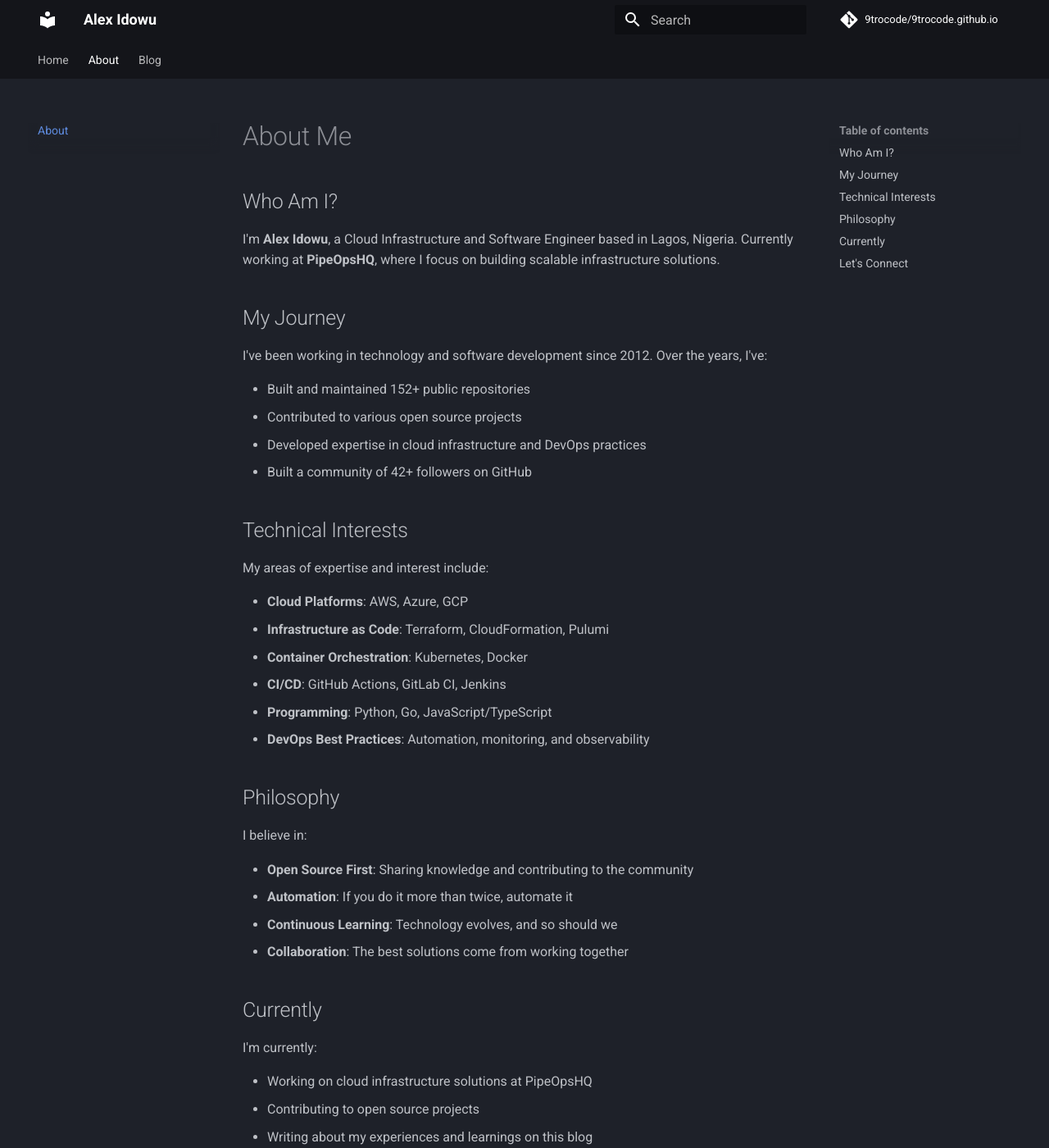
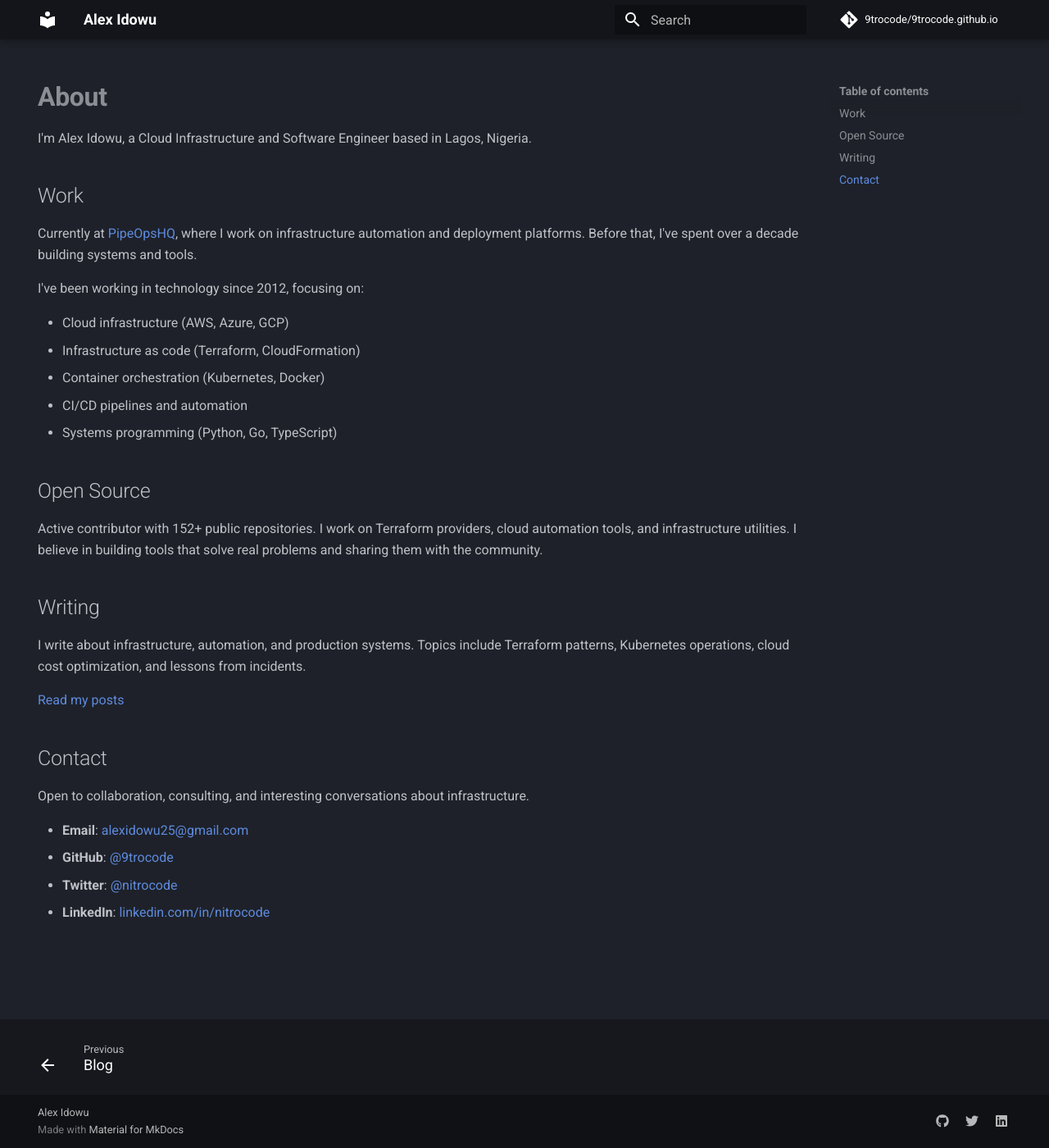
Before and after one commit to 9trocode/9trocode.github.io, an MkDocs documentation site: the page built from docs/about.md, in a window 1280 px wide and 1400 px high. Shown: the whole window at 82% size. Built offline with MkDocs 1.6.1 and Material for MkDocs 9.7.7, drawn with Linux system fonts in a browser that asks for light colours; comment, search, counter and statistics services are not loaded; some of the changed text lies outside the part shown.

Commit message:
Redesign as personal site instead of documentation

```diff
--- a/docs/about.md
+++ b/docs/about.md
@@ -1,52 +1,39 @@
-# About Me
+---
+hide:
+  - navigation
+---
 
-## Who Am I?
+# About
 
-I'm **Alex Idowu**, a Cloud Infrastructure and Software Engineer based in Lagos, Nigeria. Currently working at **PipeOpsHQ**, where I focus on building scalable infrastructure solutions.
+I'm Alex Idowu, a Cloud Infrastructure and Software Engineer based in Lagos, Nigeria.
 
-## My Journey
+## Work
 
-I've been working in technology and software development since 2012. Over the years, I've:
+Currently at [PipeOpsHQ](https://github.com/PipeOpsHQ), where I work on infrastructure automation and deployment platforms. Before that, I've spent over a decade building systems and tools.
 
-- Built and maintained 152+ public repositories
-- Contributed to various open source projects
-- Developed expertise in cloud infrastructure and DevOps practices
-- Built a community of 42+ followers on GitHub
+I've been working in technology since 2012, focusing on:
 
-## Technical Interests
+- Cloud infrastructure (AWS, Azure, GCP)
+- Infrastructure as code (Terraform, CloudFormation)
+- Container orchestration (Kubernetes, Docker)
+- CI/CD pipelines and automation
+- Systems programming (Python, Go, TypeScript)
 
-My areas of expertise and interest include:
+## Open Source
 
-- **Cloud Platforms**: AWS, Azure, GCP
-- **Infrastructure as Code**: Terraform, CloudFormation, Pulumi
-- **Container Orchestration**: Kubernetes, Docker
-- **CI/CD**: GitHub Actions, GitLab CI, Jenkins
-- **Programming**: Python, Go, JavaScript/TypeScript
-- **DevOps Best Practices**: Automation, monitoring, and observability
+Active contributor with 152+ public repositories. I work on Terraform providers, cloud automation tools, and infrastructure utilities. I believe in building tools that solve real problems and sharing them with the community.
 
-## Philosophy
+## Writing
 
-I believe in:
+I write about infrastructure, automation, and production systems. Topics include Terraform patterns, Kubernetes operations, cloud cost optimization, and lessons from incidents.
 
-- **Open Source First**: Sharing knowledge and contributing to the community
-- **Automation**: If you do it more than twice, automate it
-- **Continuous Learning**: Technology evolves, and so should we
-- **Collaboration**: The best solutions come from working together
+[Read my posts](/blog/)
 
-## Currently
+## Contact
 
-I'm currently:
+Open to collaboration, consulting, and interesting conversations about infrastructure.
 
-- Working on cloud infrastructure solutions at PipeOpsHQ
-- Contributing to open source projects
-- Writing about my experiences and learnings on this blog
-- **Open to opportunities**: Marked as hireable on GitHub!
-
-## Let's Connect
-
-I'm always open to connecting with fellow engineers, discussing technology, or collaborating on projects.
-
-- GitHub: [@9trocode](https://github.com/9trocode)
-- Twitter: [@nitrocode](https://twitter.com/nitrocode)
-- LinkedIn: [linkedin.com/in/nitrocode](https://www.linkedin.com/in/nitrocode/)
-- Email: alexidowu25@gmail.com
+- **Email**: [alexidowu25@gmail.com](mailto:alexidowu25@gmail.com)
+- **GitHub**: [@9trocode](https://github.com/9trocode)
+- **Twitter**: [@nitrocode](https://twitter.com/nitrocode)
+- **LinkedIn**: [linkedin.com/in/nitrocode](https://www.linkedin.com/in/nitrocode/)
--- /dev/null
+++ b/docs/stylesheets/extra.css
@@ -0,0 +1,47 @@
+/* Personal site styling */
+.md-header__title {
+  font-weight: 400;
+}
+
+/* Cleaner homepage */
+.md-typeset h1 {
+  font-weight: 600;
+  margin-bottom: 0.5em;
+}
+
+.md-typeset hr {
+  margin: 3em 0;
+  border-bottom: 1px solid rgba(255, 255, 255, 0.1);
+}
+
+/* Better button styling */
+.md-button {
+  border-radius: 4px;
+  font-weight: 500;
+  text-transform: none;
+}
+
+.md-button--primary {
+  background-color: #ff5722;
+  border-color: #ff5722;
+}
+
+.md-button--primary:hover {
+  background-color: #f4511e;
+  border-color: #f4511e;
+}
+
+/* Cleaner footer */
+.md-footer-meta {
+  background-color: rgba(0, 0, 0, 0.3);
+}
+
+/* Remove unnecessary nav elements for personal site */
+.md-tabs {
+  background-color: transparent;
+}
+
+/* Blog post styling */
+.md-typeset article {
+  max-width: 720px;
+}
--- a/mkdocs.yml
+++ b/mkdocs.yml
@@ -18,14 +18,12 @@ theme:
   features:
     - navigation.instant
     - navigation.tracking
-    - navigation.tabs
-    - navigation.sections
-    - navigation.expand
     - navigation.top
     - search.suggest
     - search.highlight
     - content.code.copy
     - content.code.annotate
+    - navigation.footer
 
 plugins:
   - search
@@ -58,9 +56,8 @@ markdown_extensions:
 
 nav:
   - Home: index.md
+  - Blog: blog/index.md
   - About: about.md
-  - Blog:
-    - blog/index.md
 
 extra:
   social:
@@ -71,4 +68,7 @@ extra:
     - icon: fontawesome/brands/linkedin
       link: https://www.linkedin.com/in/nitrocode/
 
-copyright: Copyright &copy; 2025 Alex Idowu
+extra_css:
+  - stylesheets/extra.css
+
+copyright: Alex Idowu
```
Also changed, not shown: docs/index.md (+33 -20 lines).
